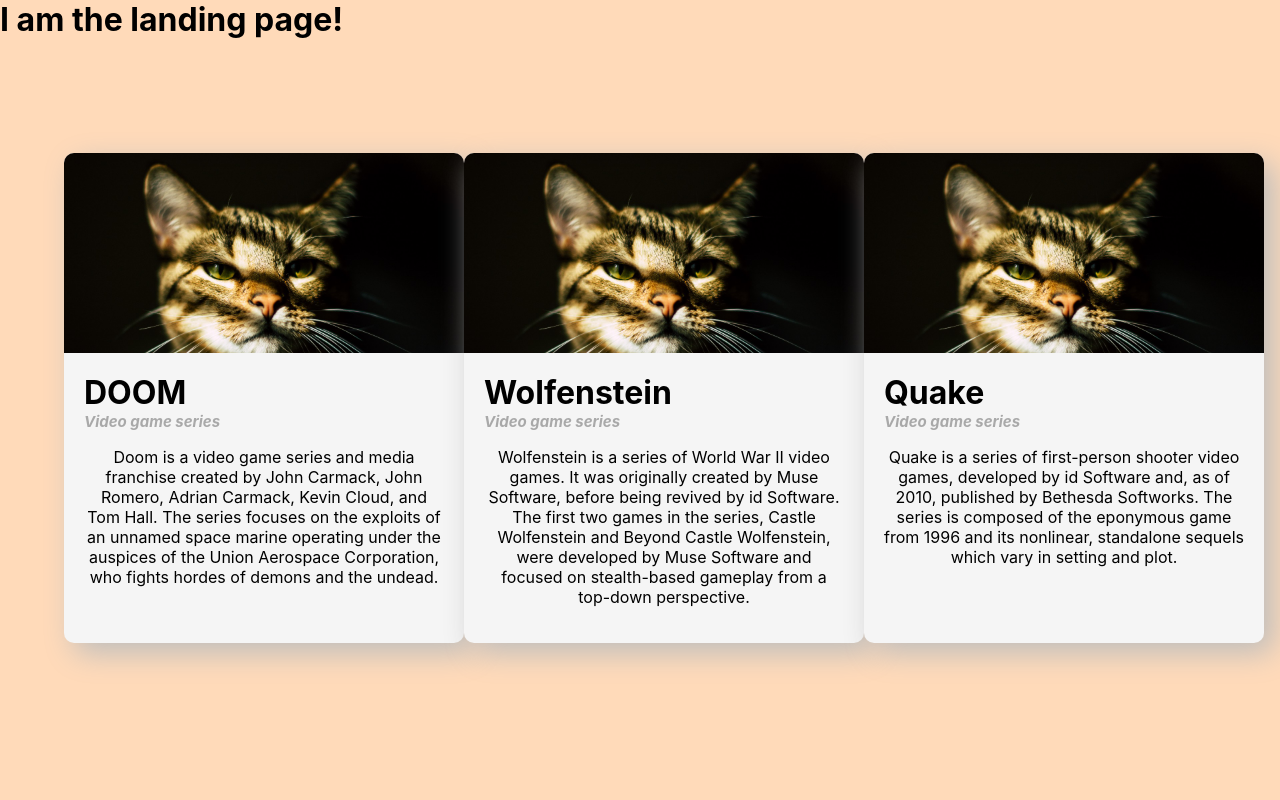
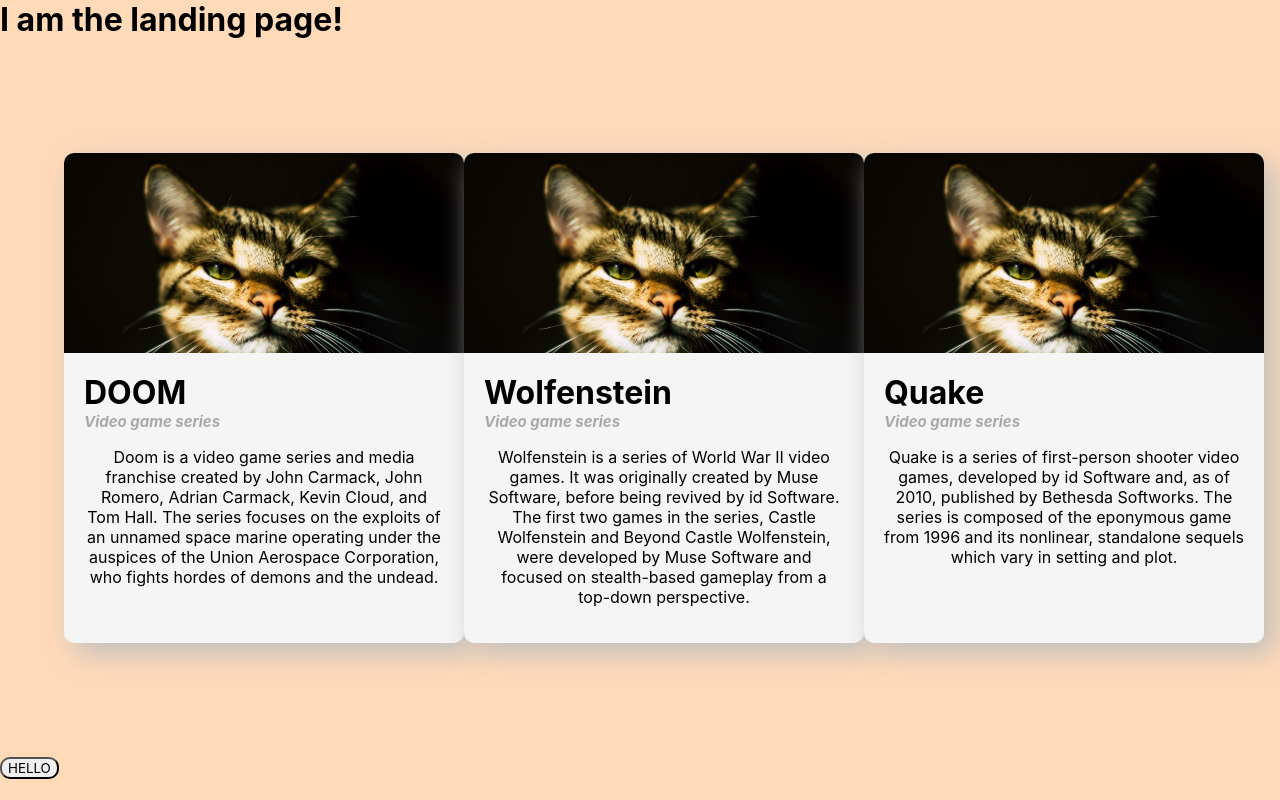
Before and after one commit to green-fox-academy/giggle-foxticket-opal-fullstack, a React (Create React App) app in the folder frontend/: page / in a window 1280 px wide. Built offline with nearby package versions, Linux system fonts and the light colour scheme.

Commit message:
feat: add sass variables

```diff
--- a/frontend/src/App.js
+++ b/frontend/src/App.js
@@ -1,10 +1,12 @@
 import React from 'react';
 import LandingPage from './pages/LandingPage';
+import Button from './components/Button/Button';
 
 function App() {
   return (
     <div className="App">
       <LandingPage />
+      <Button>HELLO</Button>
     </div>
   );
 }
--- a/frontend/src/components/Button/Button.jsx
+++ b/frontend/src/components/Button/Button.jsx
@@ -1,9 +1,18 @@
 import React from 'react';
 import './Button.styles.scss';
 
-const styles = ['style1', 'style2'];
+const styles = [
+  'btn--primary--solid',
+  'btn--warning--solid',
+  'btn--danger--solid',
+  'btn--success--solid',
+  'btn--primary--outline',
+  'btn--warning--outline',
+  'btn--danger--outline',
+  'btn--success--outline',
+];
 
-const sizes = ['small', 'large'];
+const sizes = ['btn--medium', 'btn--small'];
 
 const Button = ({ children, type, onClick, buttonStyle, buttonSize }) => {
   const checkButtonStyle = styles.includes(buttonStyle)
--- a/frontend/src/components/Button/Button.styles.scss
+++ b/frontend/src/components/Button/Button.styles.scss
@@ -0,0 +1,13 @@
+$--primary: #4628ff;
+$--warning: #ffd028;
+$--danger: #eb3f27;
+$--success: #75fa83;
+$--white: #fdfdfd;
+$--dark: #181717;
+
+.btn {
+  font-family: -apple-system, BlinkMacSystemFont, 'Segoe UI', 'Roboto', 'Oxygen', 'Ubuntu', 'Cantarell', 'Fira Sans', 'Droid Sans', 'Helvetica Neue', sans-serif;
+  font-weight: 400;
+  border-radius: 10px;
+  cursor: pointer;
+}
```
